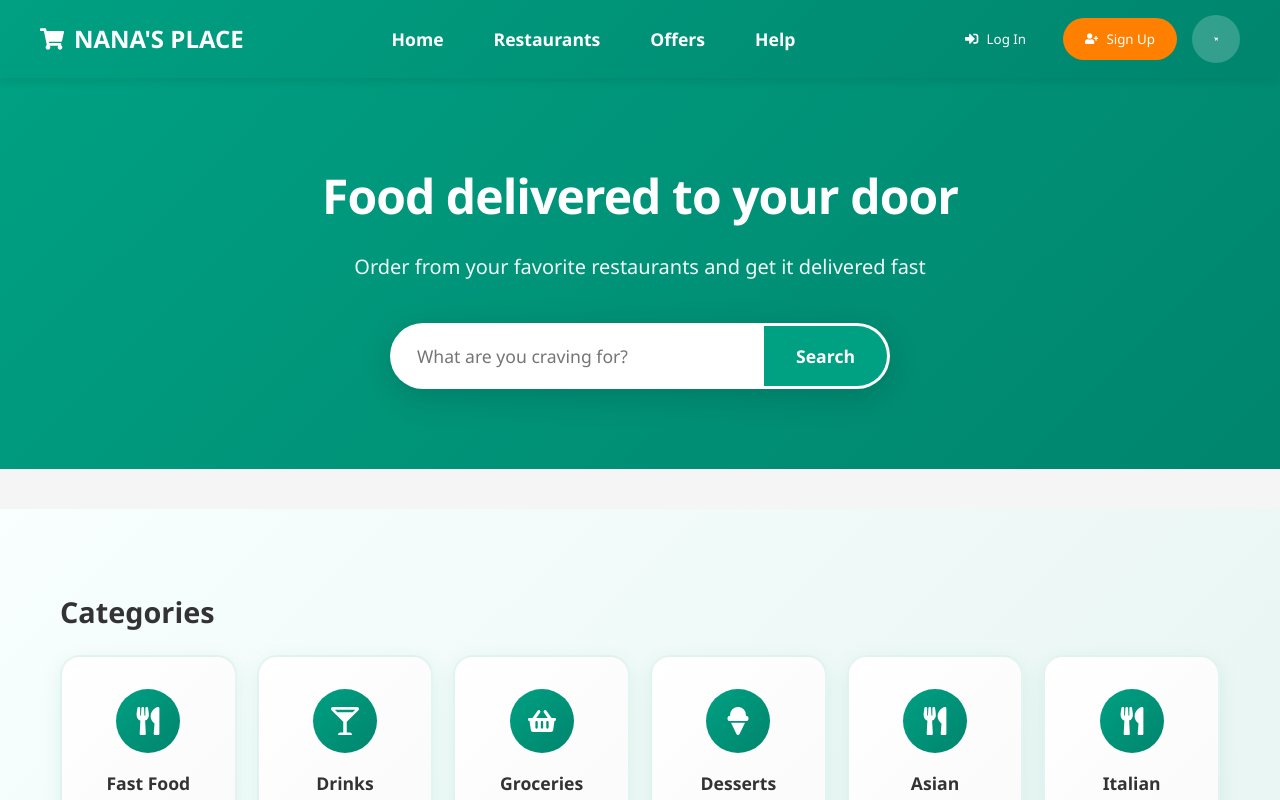
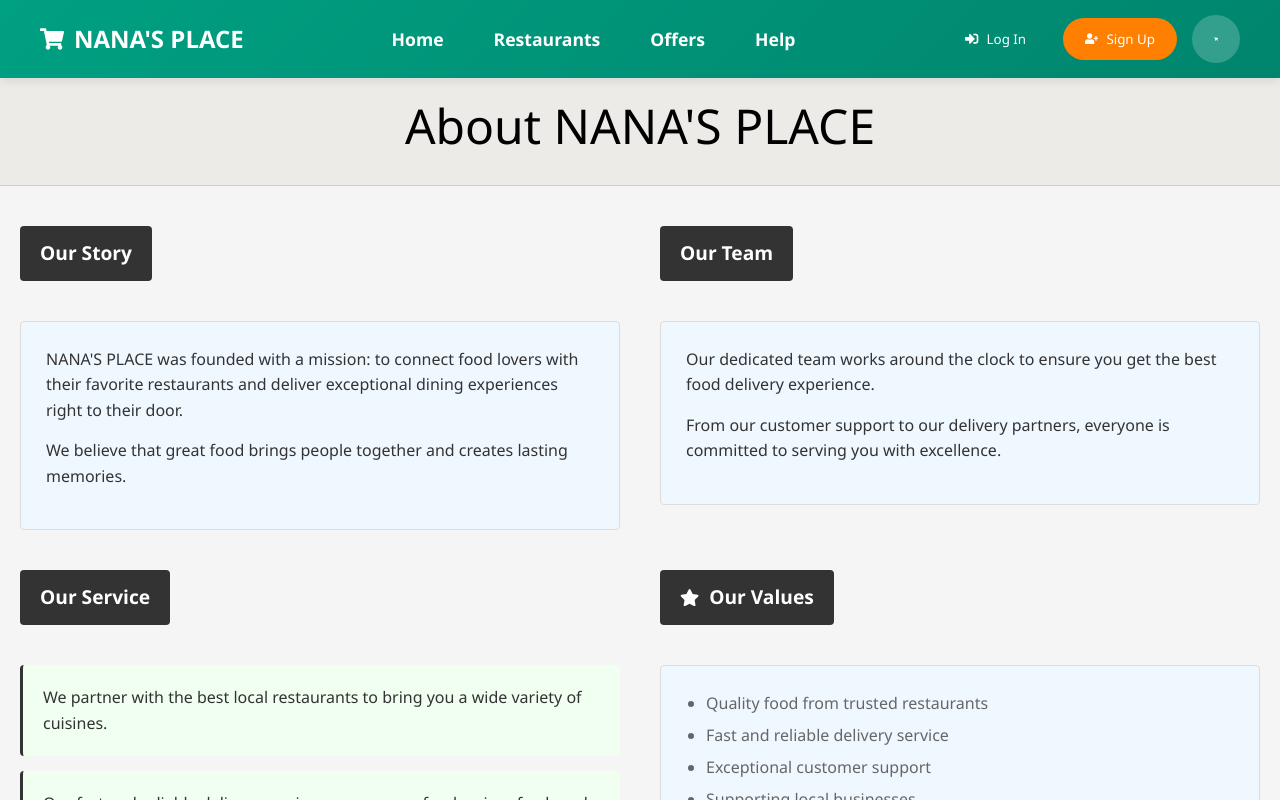
Before and after one commit to annetnyabuto/NANA_PLACE, a React (Vite) app: page /about in a window 1280 px wide. Both pictures are taken after a click on the link "About Us". Shown: the top 800 px of the page. Built offline with nearby package versions, Linux system fonts and the light colour scheme.

Commit message:
created about page component and styled it

```diff
--- a/src/App.jsx
+++ b/src/App.jsx
@@ -18,6 +18,7 @@ import AsianPage from './components/AsianPage'
 import ItalianPage from './components/ItalianPage'
 import OffersPage from './components/OffersPage'
 import HelpPage from './components/HelpPage'
+import AboutPage from './components/AboutPage'
 
 function App() {
   const { currentPage, showLoginModal, showCart } = useContext(AppContext)
@@ -50,6 +51,8 @@ function App() {
         return <OffersPage />
       case 'help':
         return <HelpPage />
+      case 'about':
+        return <AboutPage />
       default:
         return <HomePage />
     }
--- /dev/null
+++ b/src/components/AboutPage.jsx
@@ -0,0 +1,53 @@
+import '../styles/HelpPage.css'
+import { FaHeart, FaUsers, FaTruck, FaStar } from 'react-icons/fa'
+
+function AboutPage() {
+  return (
+    <div className="help-page-full">
+      <div className="help-header">
+        <h2>About NANA'S PLACE</h2>
+      </div>
+
+      <div className="help-sections">
+        <div className="help-section">
+          <h3> Our Story</h3>
+          <div className="policy-content">
+            <p>NANA'S PLACE was founded with a mission: to connect food lovers with their favorite restaurants and deliver exceptional dining experiences right to their door.</p>
+            <p>We believe that great food brings people together and creates lasting memories.</p>
+          </div>
+        </div>
+
+        <div className="help-section">
+          <h3> Our Team</h3>
+          <div className="terms-content">
+            <p>Our dedicated team works around the clock to ensure you get the best food delivery experience.</p>
+            <p>From our customer support to our delivery partners, everyone is committed to serving you with excellence.</p>
+          </div>
+        </div>
+
+        <div className="help-section">
+          <h3> Our Service</h3>
+          <div className="contact-info">
+            <p>We partner with the best local restaurants to bring you a wide variety of cuisines.</p>
+            <p>Our fast and reliable delivery service ensures your food arrives fresh and on time, every time.</p>
+          </div>
+        </div>
+
+        <div className="help-section">
+          <h3><FaStar /> Our Values</h3>
+          <div className="policy-content">
+            <ul>
+              <li>Quality food from trusted restaurants</li>
+              <li>Fast and reliable delivery service</li>
+              <li>Exceptional customer support</li>
+              <li>Supporting local businesses</li>
+              <li>Building community connections</li>
+            </ul>
+          </div>
+        </div>
+      </div>
+    </div>
+  )
+}
+
+export default AboutPage
--- a/src/components/HelpPage.jsx
+++ b/src/components/HelpPage.jsx
@@ -7,7 +7,7 @@ function HelpPage() {
     { question: 'What are the delivery charges?', answer: 'Delivery fee is $2.99. Free delivery on orders above $25.' },
     { question: 'How long does delivery take?', answer: 'Delivery typically takes 20-45 minutes depending on the restaurant.' },
     { question: 'Can I cancel my order?', answer: 'Orders can be cancelled within 5 minutes of placing them.' },
-    { question: 'What payment methods do you accept?', answer: 'We accept all major credit cards, debit cards, and digital wallets.' }
+    { question: 'What payment methods do you accept?', answer: 'We accept all major credit cards, debit cards, and m.pesa.' }
   ]
 
   return (
--- a/src/components/footer.jsx
+++ b/src/components/footer.jsx
@@ -12,7 +12,7 @@ function Footer() {
           <div className="footer-column">
             <h3>NANA'S PLACE</h3>
             <ul>
-              <li><a href="#">About Us</a></li>
+              <li><a href="#" onClick={() => setCurrentPage('about')}>About Us</a></li>
             </ul>
           </div>
           <div className="footer-column">
--- /dev/null
+++ b/src/styles/AboutPage.css
@@ -0,0 +1,96 @@
+.about-page {
+  max-width: 800px;
+  margin: 0 auto;
+  padding: 40px 20px;
+}
+
+.about-header {
+  text-align: center;
+  margin-bottom: 40px;
+  background: #f8f9fa;
+  padding: 40px 20px;
+  border-radius: 8px;
+}
+
+.about-header h2 {
+  font-size: 2.5rem;
+  margin-bottom: 10px;
+  color: #333;
+}
+
+.about-header p {
+  font-size: 1.2rem;
+  color: #666;
+}
+
+.about-content {
+  display: grid;
+  gap: 30px;
+}
+
+.about-section {
+  background: #fff;
+  padding: 30px;
+  border-radius: 8px;
+  border: 1px solid #ddd;
+}
+
+.about-section h3 {
+  display: flex;
+  align-items: center;
+  gap: 10px;
+  font-size: 1.5rem;
+  margin-bottom: 15px;
+  color: #333;
+}
+
+.about-section p {
+  color: #666;
+  line-height: 1.6;
+  font-size: 1rem;
+}
+
+.about-values {
+  background: #f0f8ff;
+  padding: 30px;
+  border-radius: 8px;
+  border: 1px solid #ddd;
+}
+
+.about-values h3 {
+  font-size: 1.5rem;
+  margin-bottom: 20px;
+  color: #333;
+}
+
+.about-values ul {
+  list-style: none;
+  padding: 0;
+}
+
+.about-values li {
+  background: #fff;
+  padding: 15px;
+  margin-bottom: 10px;
+  border-radius: 6px;
+  border-left: 4px solid #007bff;
+  color: #333;
+}
+
+@media (max-width: 768px) {
+  .about-page {
+    padding: 20px 15px;
+  }
+
+  .about-header h2 {
+    font-size: 2rem;
+  }
+
+  .about-section {
+    padding: 20px;
+  }
+
+  .about-values {
+    padding: 20px;
+  }
+}
```
